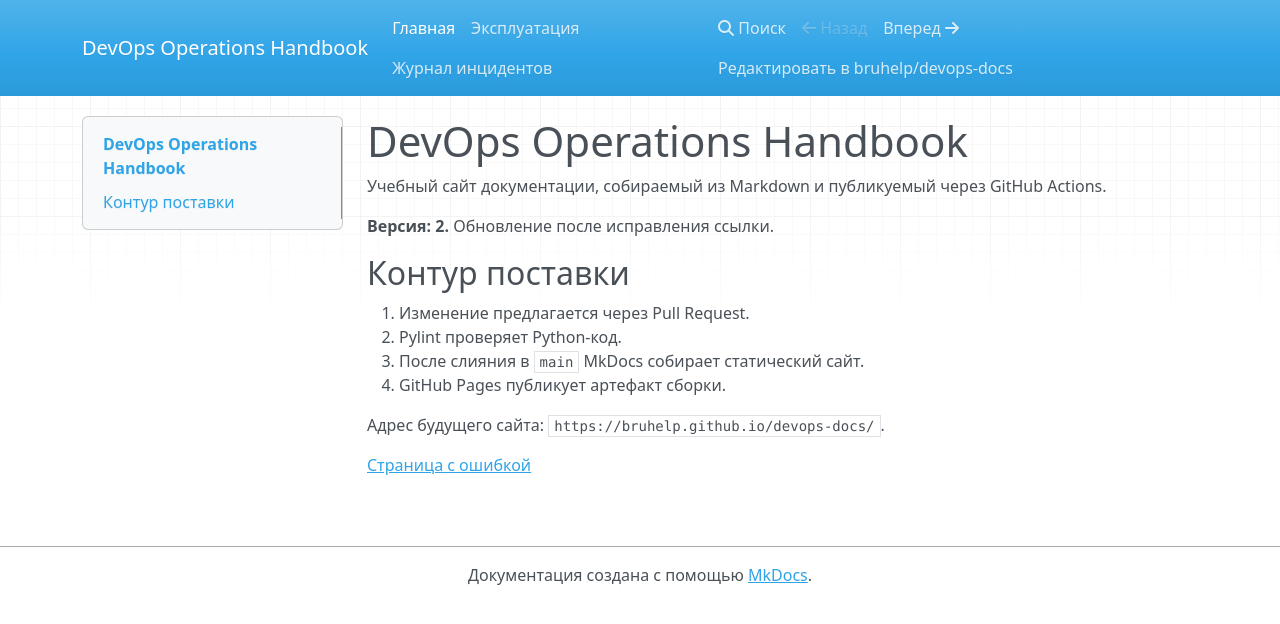
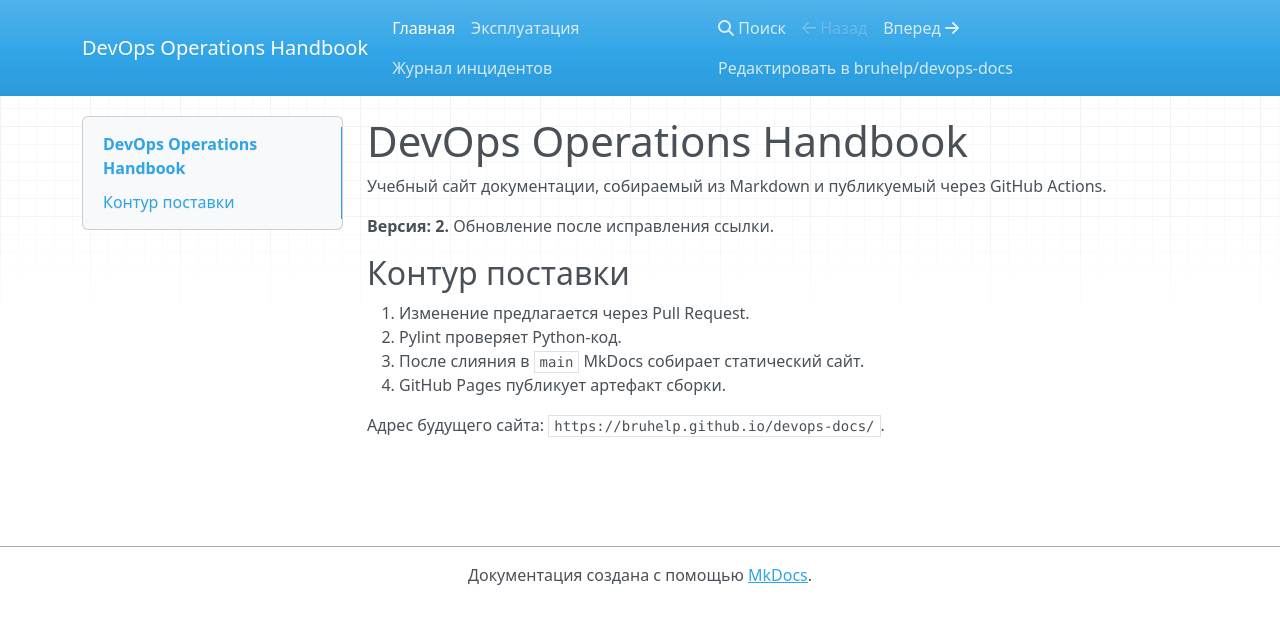
Before and after one commit to bruhelp/devops-docs, an MkDocs documentation site: the page built from docs/index.md, in a window 1280 px wide. Shown: the top 624 px of the page. Built offline with MkDocs 1.6.1, drawn with Linux system fonts in a browser that asks for light colours; nearby versions of some CDN libraries.

Commit message:
docs: remove broken missing-page link

```diff
--- a/docs/index.md
+++ b/docs/index.md
@@ -12,5 +12,3 @@
 4. GitHub Pages публикует артефакт сборки.
 
 Адрес будущего сайта: `https://bruhelp.github.io/devops-docs/`.
-
-[Страница с ошибкой](missing-page.md)
```
